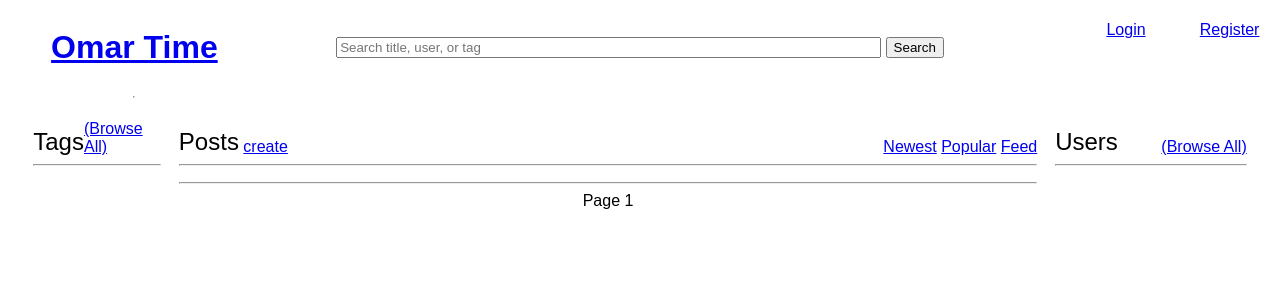
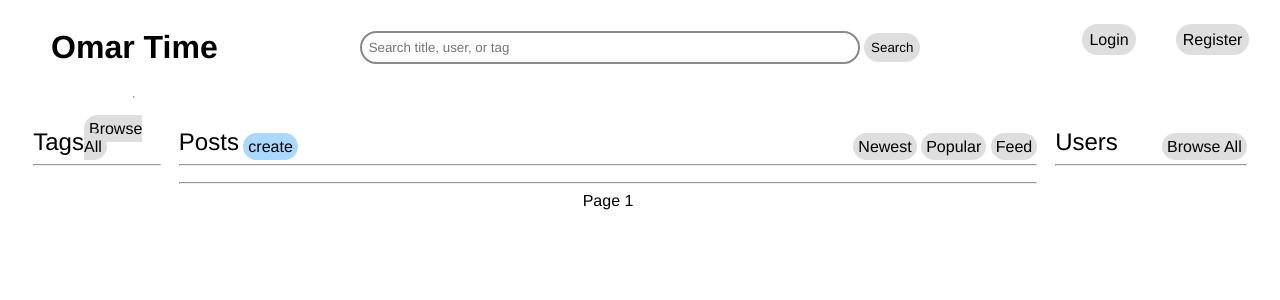
Before and after one commit to VeyGudTek/OmarTime_Public, a Django app: page / in a window 1280 px wide. Shown: the top 300 px of the page. Run offline with Django 4.2, Linux system fonts and the light colour scheme; data that the repository does not hold is empty.

Commit message:
Style all the links and buttons

```diff
--- a/base/templates/base/edit_password.html
+++ b/base/templates/base/edit_password.html
@@ -8,6 +8,6 @@
 <form method="POST" action="">
     {% csrf_token %}
     {{form.as_p}}
-    <input type="Submit" value="Change Password">
+    <input class="button-edit" type="Submit" value="Change Password">
 </form>
 {% endblock %}
--- a/base/templates/base/edit_user.html
+++ b/base/templates/base/edit_user.html
@@ -5,8 +5,8 @@
     {% csrf_token %}
     {{user_form.as_p}}
     {{profile_form.as_p}}
-    <input type="Submit" value="Save Changes">
+    <input class="button-edit" type="Submit" value="Save Changes">
 </form>
 
-<br>Click <a href="{% url 'edit_password' %}">here</a> to change password
+<br>Click <a class="button-edit" href="{% url 'edit_password' %}">here</a> to change password
 {% endblock %}
--- a/base/templates/base/home.html
+++ b/base/templates/base/home.html
@@ -5,26 +5,28 @@
 <div class="home-container">
     <div class="tags-container-small">
         <div class="section-header">
-            <span class="section-header-title">Tags</span> <span class="section-header-options"><a href="{% url 'tags' %}">(Browse All)</a></span>
+            <span class="section-header-title">Tags</span> <span class="section-header-options"><a class="button-small" href="{% url 'tags' %}">Browse All</a></span>
         </div>
         <hr>
 
         {% for tag in tags %}
-            <a href="{% url 'home' %}?q={{tag.name}}">{{tag.name}}({{tag.post_set.all.count}})</a><br>
+            <div style="margin-top: 5px;">
+                <a class="link-underline" href="{% url 'home' %}?q={{tag.name}}">{{tag.name}}({{tag.post_set.all.count}})</a>
+            </div>
         {% endfor %}
 
     </div>
 
     <div class="post-container">
         <div class="section-header">
-            <span class="section-header-title">Posts</span>&nbsp<span class="section-header-link"><a href="{% url 'create_post' %}">create</a></span>
+            <span class="section-header-title">Posts</span>&nbsp<span class="section-header-link"><a class="button-edit" href="{% url 'create_post' %}">create</a></span>
             <span class="section-header-options">
                 {% if query %}
                     <a href="{% url 'home' %}?q={{query}}">Relevant</a>
                 {% endif %}
-                <a href="{% url 'home' %}?q={{query}}&sort_by=newest">Newest</a>
-                <a href="{% url 'home' %}?q={{query}}&sort_by=popular">Popular</a>
-                <a href="{% url 'home' %}?sort_by=feed">Feed</a>
+                <a class="button-small" href="{% url 'home' %}?q={{query}}&sort_by=newest">Newest</a>
+                <a class="button-small" href="{% url 'home' %}?q={{query}}&sort_by=popular">Popular</a>
+                <a class="button-small" href="{% url 'home' %}?sort_by=feed">Feed</a>
             </span>
         </div>
         <hr>
@@ -37,11 +39,11 @@
                         {{post.title}}&nbsp
                     </div>
                     <div class="gallery-item-user">
-                        by {{post.user.username}} - {{post.created|timesince}}
+                        by <a class="link-underline" href="{% url 'profile' post.user.username %}">{{post.user.username}}</a> - {{post.created|timesince}}
                     </div>
                     {% if request.user == post.user %}
                     <div class="gallery-item-options">
-                        <a href="{% url 'edit_post' post.id %}">EDIT</a>&emsp;<a href="{% url 'delete' post.id 'post' %}">DELETE</a>
+                        <a class="button-edit" href="{% url 'edit_post' post.id %}">Edit</a>&emsp;<a class="button-edit" href="{% url 'delete' post.id 'post' %}">Delete</a>
                     </div>
                     {% endif %}
                 </div>
@@ -55,7 +57,7 @@
                         Description: {{post.description|slice:'0:50'}}<br>
                     {% endif %}
                     {% if post.tags.all %}
-                        Tags: {% for tag in post.tags.all %}<a href="{% url 'home' %}?q={{tag.name}}">{{tag.name}},</a> {% endfor %}
+                        Tags: {% for tag in post.tags.all %}<a class="link-underline" href="{% url 'home' %}?q={{tag.name}}">{{tag.name}},</a> {% endfor %}
                     {% endif %}
                 </div>
             </div>
@@ -66,7 +68,7 @@
         <div class="pages-container">
             <div class="pages-item">
                 {% if posts_page.has_previous %}
-                <a href="{% url 'home' %}?q={{query}}&page={{posts_page.previous_page_number}}&sort_by={{sort_by}}">{{posts_page.previous_page_number}}</a>
+                <a class="button-small" href="{% url 'home' %}?q={{query}}&page={{posts_page.previous_page_number}}&sort_by={{sort_by}}">{{posts_page.previous_page_number}}</a>
                 {% endif %}
             </div>
             <div class="pages-item">
@@ -74,7 +76,7 @@
             </div>
             <div class="pages-item">
                 {% if posts_page.has_next %}
-                <a href="{% url 'home' %}?q={{query}}&page={{posts_page.next_page_number}}&sort_by={{sort_by}}">{{posts_page.next_page_number}}</a>
+                <a class="button-small" href="{% url 'home' %}?q={{query}}&page={{posts_page.next_page_number}}&sort_by={{sort_by}}">{{posts_page.next_page_number}}</a>
                 {% endif %}
             </div>
         </div>
@@ -82,13 +84,13 @@
 
     <div class="users-container-home">
         <div class="section-header">
-            <span class="section-header-title">Users</span> <span class="section-header-options"><a href="{% url 'users' %}">(Browse All)</a></span>
+            <span class="section-header-title">Users</span> <span class="section-header-options"><a class="button-small" href="{% url 'users' %}">Browse All</a></span>
         </div>
 
         <hr>
         {% for user in users %}
         <div class="user-item">
-            <a href="{% url 'profile' user.username %}">
+            <a class="link-underline" href="{% url 'profile' user.username %}">
                 {{user.username}}<br>
                 {% if user.profile.avatar %}
                     <img src="{{user.profile.avatar.url}}" class="avatar-small">
--- a/base/templates/base/login.html
+++ b/base/templates/base/login.html
@@ -14,7 +14,7 @@
                 {{message}}
             {% endfor %}
         </div><br>
-        <input type="Submit" value="Sign In">
+        <input class="button" type="Submit" value="Sign In">
     </form>
 </div>
 {% endblock %}
--- a/base/templates/base/register.html
+++ b/base/templates/base/register.html
@@ -20,7 +20,7 @@
             <hr>
             Fields belows are optional
             {{profile_form.as_p}}
-            <input type="Submit" value="Create Account">
+            <input class="button" type="Submit" value="Create Account">
         </form>
     </div>
 </div>
--- a/base/views.py
+++ b/base/views.py
@@ -303,7 +303,7 @@ def reply(request, post_pk, comment_pk):
     body = request.POST.get('reply', '')
 
     if not (post and comment and body):
-        return HttpResponse('The post or comment you are trying to respond to does not exist, donkey')
+        return HttpResponse('The post or comment you are trying to respond to does not exist, donkey. Either that or you didnt write anything in the reply, donkey.')
 
     depth = comment.depth + '1'
 
--- a/static/css/styles.css
+++ b/static/css/styles.css
@@ -1,5 +1,5 @@
 * {
-    font-family: Arial,Helvetica,sans-serif;
+    font-family: Helvetica,sans-serif;
 }
 .home-container{
     margin-left: 2%;
@@ -83,7 +83,8 @@
 .search-container{
     text-align: center;
     display: block;
-    margin: auto;
+    margin-top: auto;
+    margin-bottom: auto;
 }
 
 .navbar-items-container{
@@ -94,6 +95,7 @@
 .navbar-item{
     text-align: right;
     width: 50%;
+    margin: 10px;
 }
 
 .pages-container{
@@ -111,6 +113,7 @@
 
 .user-item{
     text-align: center;
+    margin-bottom: 10px;
 }
 
 .users-container{
@@ -152,6 +155,7 @@
 
 .comments-container{
     display: flex;
+    margin-bottom: 10px;
 }
 
 .comment-tab-item{
@@ -163,21 +167,19 @@
 }
 
 .comment-item{
-    padding-top: 5px;
-    padding-bottom: 5px;
-}
-
-.comment-header{
-    background-color: #E7EDF5;
-}
-
-.comment-body{
-    background-color: #E7EDF5;
+    padding: 10px;
+    border-radius: 10px/10px;
+    background-color: rgb(236, 236, 236);
 }
 
 .profile-container{
     display:block;
     text-align: center;
+}
+
+.bio-container{
+    margin-top: 10px;
+    margin-bottom: 10px;
 }
 
 .avatar{
@@ -191,7 +193,7 @@
     border-radius: 50%;
 }
 
-.login-register-container{
+.login-register-container, .delete-container{
     text-align: center;
     display: block;
     margin-left: 25%;
@@ -205,3 +207,71 @@
 .error{
     color: rgb(221, 119, 119);
 }
+
+.search-bar{
+    padding: 7px;
+    border-radius: 40px/40px;
+    border-style: solid;
+    border-width: 2px;
+    border-color: rgb(137, 137, 137);;
+}
+
+.search{
+    text-align: center;
+}
+
+.button{
+    padding: 7px;
+    border-radius: 40px/40px;
+    border-width: 0;
+    background-color: #dedede;
+}
+
+.button-small, .reply-button, .hide-reply-button{
+    padding: 5px;
+    border-radius: 40px/40px;
+    border-width: 0;
+    background-color: #dedede;
+}
+
+.button-edit{
+    padding: 5px;
+    border-radius: 40px/40px;
+    border-width: 0;
+    background-color: #abd8ff;
+}
+
+.button-edit:hover{
+    background-color: #79b1e1;
+}
+
+.button-edit:focus{
+    background-color: #4d96d5;
+}
+
+.button:hover, .button-small:hover, .reply-button:hover, .hide-reply-button:hover{
+    background-color: rgb(191, 191, 191);
+}
+
+.button:focus, .button-small:focus, .reply-button:focus, .hide-reply-button:focus{
+    background-color: rgb(137, 137, 137);
+}
+
+/* if using the circle method
+.link-underline{
+    margin-top: 10px;
+    padding: 5px;
+    border-radius: 40px/40px;
+    border-width: 0;
+}
+*/
+
+.link-underline:hover{
+    /*background-color: rgb(191, 191, 191);*/
+    text-decoration: underline;
+}
+
+a{
+    text-decoration: none;
+    color: black;
+}
--- a/templates/navbar.html
+++ b/templates/navbar.html
@@ -4,24 +4,24 @@
     </div>
     <div class="search-container">
         <form method="GET" action="{% url 'home' %}">
-            <input type="text" name="q" size=65% placeholder="Search title, user, or tag">
-            <input type="Submit" value="Search">
+            <input class="search-bar" type="text" name="q" size=65% placeholder="Search title, user, or tag">
+            <input class="button" type="Submit" value="Search" >
         </form>
     </div>
     <div class="navbar-items-container">
         {% if request.user.is_authenticated %}
         <div class="navbar-item">
-            <a href="{% url 'profile' request.user.username %}">{{request.user.username}}</a>
+            <a class="button" href="{% url 'profile' request.user.username %}">{{request.user.username}}</a>
         </div>
         <div class="navbar-item">
-            <a href="{% url 'logout' %}">Logout</a>
+            <a class="button" href="{% url 'logout' %}">Logout</a>
         </div>
         {% else %}
         <div class="navbar-item">
-            <a href="{% url 'login' %}">Login</a>
+            <a class="button" href="{% url 'login' %}">Login</a>
         </div>
         <div class="navbar-item">
-            <a href="{% url 'register' %}">Register</a>
+            <a class="button" href="{% url 'register' %}">Register</a>
         </div>
         {% endif %}
     </div>
```
Also changed, not shown: base/templates/base/create_post.html (+5 -2 lines), base/templates/base/delete.html (+10 -7 lines), base/templates/base/post.html (+13 -12 lines), base/templates/base/profile.html (+12 -9 lines), base/templates/base/tags.html (+10 -10 lines), base/templates/base/users.html (+5 -5 lines).
